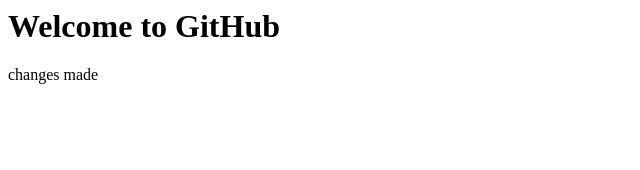
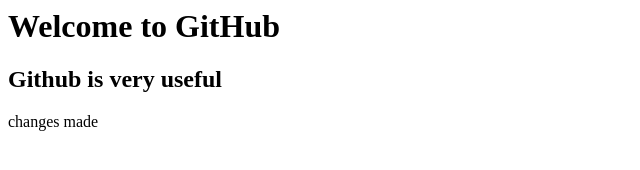
Before and after one commit to isha302/webapp1, a plain HTML site: page index.html in a window 1280 px wide. Shown: the whole page, without its empty margins (0-640 px from the left). Drawn offline with Linux system fonts and the light colour scheme.

Commit message:
made cchanges

```diff
--- a/index.html
+++ b/index.html
@@ -4,5 +4,6 @@
 <body>
 
 <h1> Welcome to GitHub</h1>
+  <h2>Github is very useful</h2>
   <p>changes made</p></body>
 </html>
```
